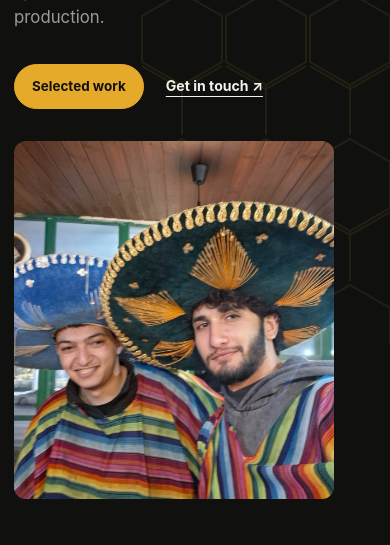
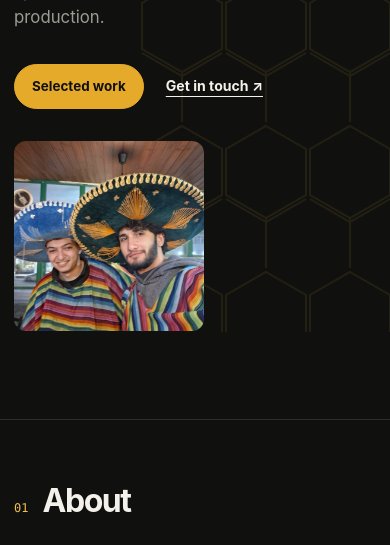
Before and after one commit to Jayousi7/Jayousi7.github.io, a plain HTML site: page index.html in a window 390 px wide. Shown: the part 282-827 px from the top of the page. Drawn offline with Linux system fonts and the light colour scheme.

Commit message:
final final

```diff
--- a/css/style.css
+++ b/css/style.css
@@ -221,7 +221,8 @@ a:focus-visible { outline: 3px solid var(--accent); outline-offset: 3px; }
 @media (max-width: 760px) {
   .hero { min-height: auto; padding: 72px 0 88px; }
   .hero-grid, .about-layout { grid-template-columns: 1fr; }
-  .portrait-wrap { justify-self: start; width: min(100%, 320px); }
+  .portrait-wrap { justify-self: start; width: min(100%, 240px); }
+  .avatar { aspect-ratio: 1; }
   .project-row { grid-template-columns: 32px 1fr; gap: 12px; }
   .project-row .text-link { grid-column: 2; margin-top: 14px; }
   .idea-layout { display: grid; grid-template-columns: 1fr; }
@@ -237,6 +238,7 @@ a:focus-visible { outline: 3px solid var(--accent); outline-offset: 3px; }
   h1 { font-size: clamp(2.5rem, 12vw, 4rem); }
   .hero { padding-top: 56px; }
   .section { padding: 64px 0; }
+  .portrait-wrap { width: 190px; }
   .site-footer { flex-direction: column; }
 }
 
```
